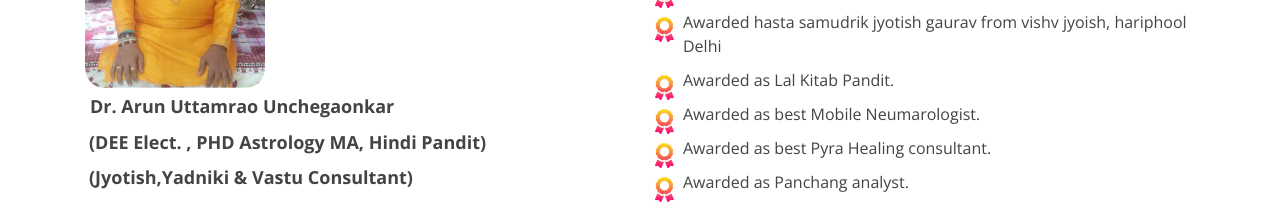
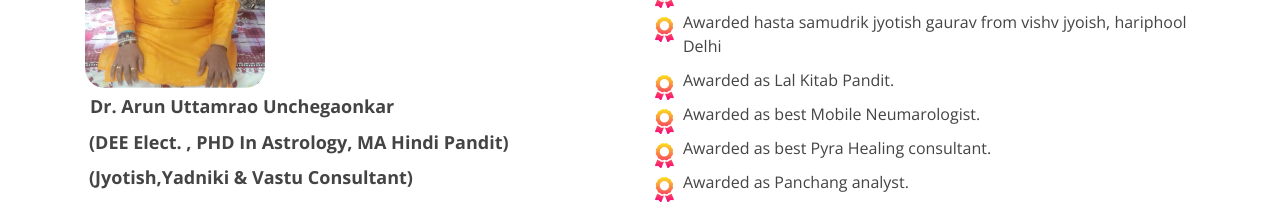
Before and after one commit to omkar18/radhakrishnajyotish, a React (Create React App) app: page / in a window 1280 px wide. Shown: the part 1320-1535 px from the top of the page. Built offline with nearby package versions, Linux system fonts and the light colour scheme.

Commit message:
Change comma seperater in about us section

```diff
--- a/src/Pages/About.js
+++ b/src/Pages/About.js
@@ -18,7 +18,7 @@ export class About extends Component {
                     <img style={{ width: "180px", height: "250px", border: "10 px solid", borderRadius: "20px" }} src={profile1} />
                   </p>
                   <p style={{ fontSize: "18px", padding: "5px", fontWeight: "bold" }}>Dr. Arun Uttamrao Unchegaonkar</p>
-                  <p style={{ fontSize: "18px", padding: "4px", fontWeight: "bold" }}>(DEE Elect. , PHD Astrology MA, Hindi Pandit)</p>
+                  <p style={{ fontSize: "18px", padding: "4px", fontWeight: "bold" }}>(DEE Elect. , PHD In Astrology, MA Hindi Pandit)</p>
                   <p style={{ fontSize: "18px", padding: "4px", fontWeight: "bold" }}>(Jyotish,Yadniki & Vastu Consultant)</p>
                 </div>
               </div>
```
